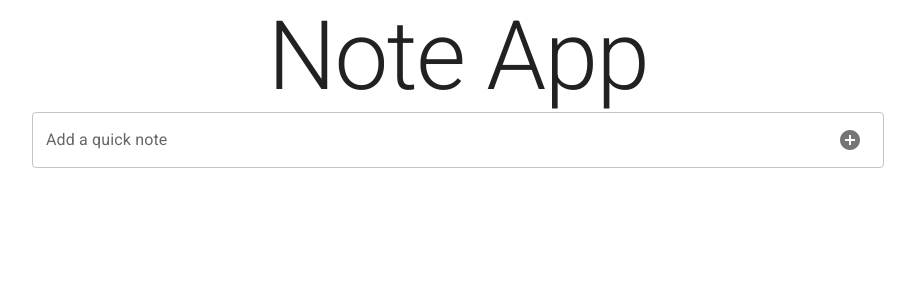
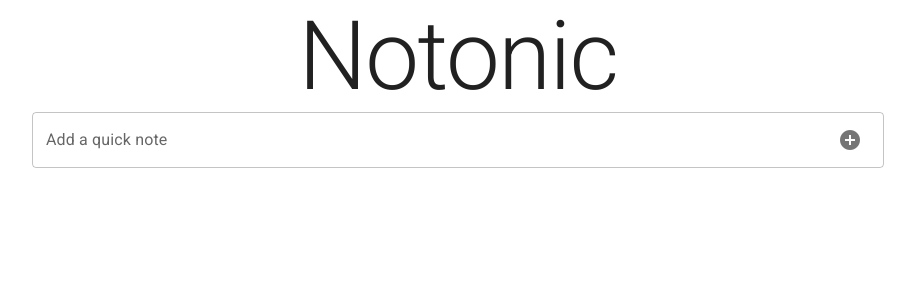
Before and after one commit to MikoGD/notonic, a React (Create React App) app: page / in a window 1280 px wide. Shown: the top 300 px of the page, without its empty margins (182-1097 px from the left). Built offline with nearby package versions, Linux system fonts and the light colour scheme.

Commit message:
Update name and remove eslint-disable

```diff
--- a/public/index.html
+++ b/public/index.html
@@ -35,7 +35,7 @@
       href="https://fonts.googleapis.com/icon?family=Material+Icons"
     />
 
-    <title>React App</title>
+    <title>Notonic</title>
   </head>
   <body>
     <noscript>You need to enable JavaScript to run this app.</noscript>
--- a/src/App.tsx
+++ b/src/App.tsx
@@ -42,6 +42,7 @@ function App(): React.ReactElement {
   function changeNoteColor(color: string, index: number) {
     setNotes((prev) => {
       const currNote = prev[index];
+
       if (currNote) {
         currNote.color = availableColors[color];
         prev.splice(index, 1);
@@ -54,9 +55,8 @@ function App(): React.ReactElement {
 
   function updateNote(updatedNote: Note, index: number) {
     setNotes((prev) => {
-      /* eslint-disable no-param-reassign */
       prev[index] = updatedNote;
-      /* eslint-enable no-param-reassign */
+
       return [...prev];
     });
   }
@@ -65,7 +65,7 @@ function App(): React.ReactElement {
     <div className={styles.app}>
       <CssBaseline />
       <Typography component="h1" variant="h1">
-        Note App
+        Notonic
       </Typography>
       <QuickNote addQuickNote={addQuickNote} />
       <NotesGrid
```
